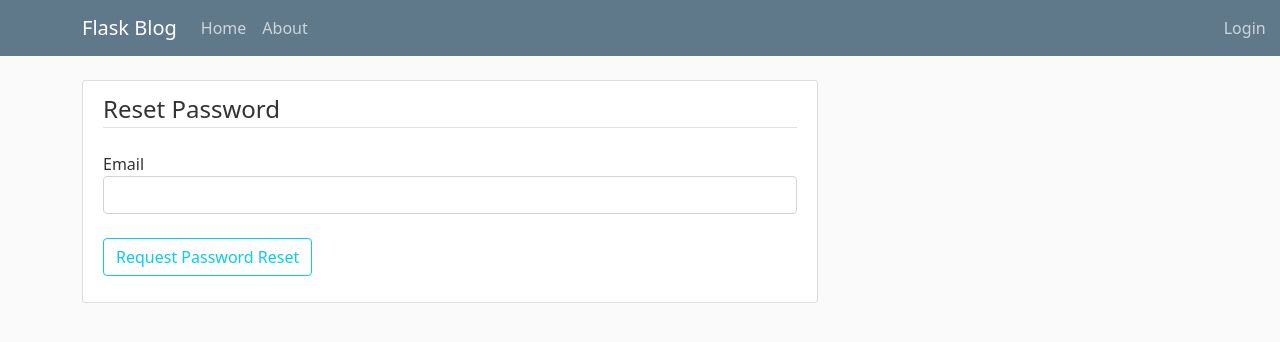
After one commit to Kruti-Amrutiya/blog-app-flask, a Flask app: page /reset_password in a window 1280 px wide. The commit adds this page. Shown: the top 342 px of the page. Run offline with Flask 2, Linux system fonts and the light colour scheme; some libraries are stand-ins or nearby versions.

Commit message:
email and pwd reset is done

```diff
--- a/flaskblog/forms.py
+++ b/flaskblog/forms.py
@@ -54,3 +54,19 @@ class PostForm(FlaskForm):
     title = StringField('Title', validators=[DataRequired()])
     content = TextAreaField('Content', validators=[DataRequired()])
     submit = SubmitField('Post')
+
+
+class RequestResetForm(FlaskForm):
+    email = StringField('Email', validators=[DataRequired(), Email()])
+    submit = SubmitField('Request Password Reset')
+
+    def validate_email(self, email):
+        user = User.query.filter_by(email=email.data).first()
+        if user is None:
+            raise ValidationError('There is no account with that email. You must register first.')
+
+
+class ResetPasswordForm(FlaskForm):
+    password = PasswordField('Password', validators=[DataRequired()])
+    confirm_password = PasswordField('Confirm Password', validators=[DataRequired(), EqualTo('password')])
+    submit = SubmitField('Reset Password')
--- a/flaskblog/routes.py
+++ b/flaskblog/routes.py
@@ -1,11 +1,13 @@
 import os
 import secrets
 from flask import render_template, flash, redirect, url_for, request, abort
-from flaskblog import app, db, bcrypt
-from flaskblog.forms import RegistrationForm, LoginForm, UpdateAccountForm, PostForm
+from flaskblog import app, db, bcrypt, mail
+from flaskblog.forms import (RegistrationForm, LoginForm, UpdateAccountForm,
+                            PostForm, RequestResetForm, ResetPasswordForm)
 from flaskblog.models import User, Post
 from PIL import Image
 from flask_login import login_user, current_user, logout_user, login_required
+from flask_mail import Message
 
 
 @app.route('/')
@@ -150,3 +152,47 @@ def user_posts(username):
         .order_by(Post.date_posted.desc())\
         .paginate(page=page, per_page=5)
     return render_template('user_posts.html', posts=posts, user=user)
+
+
+def send_reset_email(user):
+    token = user.get_reset_token()
+    msg = Message('Password Reset Request',
+                sender='krutiamrutiya1998@gmail.com',
+                recipients=[user.email])
+    msg.body = f'''To reset your password, visit the following link:
+{url_for('reset_token', token=token, _external=True)}
+
+If you did not make this request then simply ignore this email and no changes will be made.
+'''
+    mail.send(msg)
+
+
+@app.route("/reset_password", methods=['GET', 'POST'])
+def reset_request():
+    if current_user.is_authenticated:
+        return redirect(url_for('home'))
+    form = RequestResetForm()
+    if form.validate_on_submit():
+        user = User.query.filter_by(email=form.email.data).first()
+        send_reset_email(user)
+        flash('An email has been sent with instructions to reset your password.', 'info')
+        return redirect(url_for('login'))
+    return render_template('reset_request.html', title='Reset Password', form=form)
+
+
+@app.route("/reset_password/<token>", methods=['GET', 'POST'])
+def reset_token(token):
+    if current_user.is_authenticated:
+        return redirect(url_for('home'))
+    user = User.verify_reset_token(token)
+    if user is None:
+        flash('That is an invalid or expired token', 'warning')
+        return redirect(url_for('reset_request'))
+    form = ResetPasswordForm()
+    if form.validate_on_submit():
+        hashed_password = bcrypt.generate_password_hash(form.password.data).decode('utf-8')
+        user.password = hashed_password
+        db.session.commit()
+        flash('Your password has been updated! You are now able to log in', 'success')
+        return redirect(url_for('login'))
+    return render_template('reset_token.html', title='Reset Password', form=form)
--- a/flaskblog/templates/layout.html
+++ b/flaskblog/templates/layout.html
@@ -37,8 +37,7 @@
                   <a class="nav-item nav-link" href="{{ url_for('account') }}">{{ current_user.username }}</a>
                   <a class="nav-item nav-link" href="{{ url_for('logout') }}">Logout</a>
                 {% else %}
-                  <a class="nav-item nav-link" style="margin-left: 900px;" href="{{ url_for('account') }}">Account</a>
-                  <a class="nav-item nav-link" href="{{ url_for('login') }}">Login</a>
+                  <a class="nav-item nav-link" style="margin-left: 900px;" href="{{ url_for('login') }}">Login</a>
                   <a class="nav-item nav-link" href="{{ url_for('register') }}">Register</a>
                 {% endif %}
               </div>
--- a/flaskblog/templates/login.html
+++ b/flaskblog/templates/login.html
@@ -38,10 +38,10 @@
         </fieldset>
         <div class="form-group pt-4 mb-3">
             {{ form.submit(class="btn btn-outline-info") }}
+            <small class="text-muted ml-2">
+                <a href="{{ url_for('reset_request') }}">Forgot Password?</a>
+            </small>
         </div>
-        <small class="text-muted ml-2">
-            <a href="#">Forgot Password?</a>
-        </small>
     </form>
 </div>
 <div class="border-top pt-3">
--- /dev/null
+++ b/flaskblog/templates/reset_request.html
@@ -0,0 +1,27 @@
+{% extends "layout.html" %}
+{% block content %}
+    <div class="content-section">
+        <form method="POST" action="">
+            {{ form.hidden_tag() }}
+            <fieldset class="form-group">
+                <legend class="border-bottom mb-4">Reset Password</legend>
+                <div class="form-group">
+                    {{ form.email.label(class="form-control-label") }}
+                    {% if form.email.errors %}
+                        {{ form.email(class="form-control form-control-lg is-invalid") }}
+                        <div class="invalid-feedback">
+                            {% for error in form.email.errors %}
+                                <span>{{ error }}</span>
+                            {% endfor %}
+                        </div>
+                    {% else %}
+                        {{ form.email(class="form-control form-control-l") }}
+                    {% endif %}
+                </div>
+            </fieldset>
+            <div class="form-group pt-4 mb-3">
+                {{ form.submit(class="btn btn-outline-info") }}
+            </div>
+        </form>
+    </div>
+{% endblock content %}
```
Also changed, not shown: flaskblog/__init__.py (+10 -1 lines), flaskblog/models.py (+15 -1 lines), flaskblog/templates/reset_token.html (added, +40 -0 lines), 1 other file.
